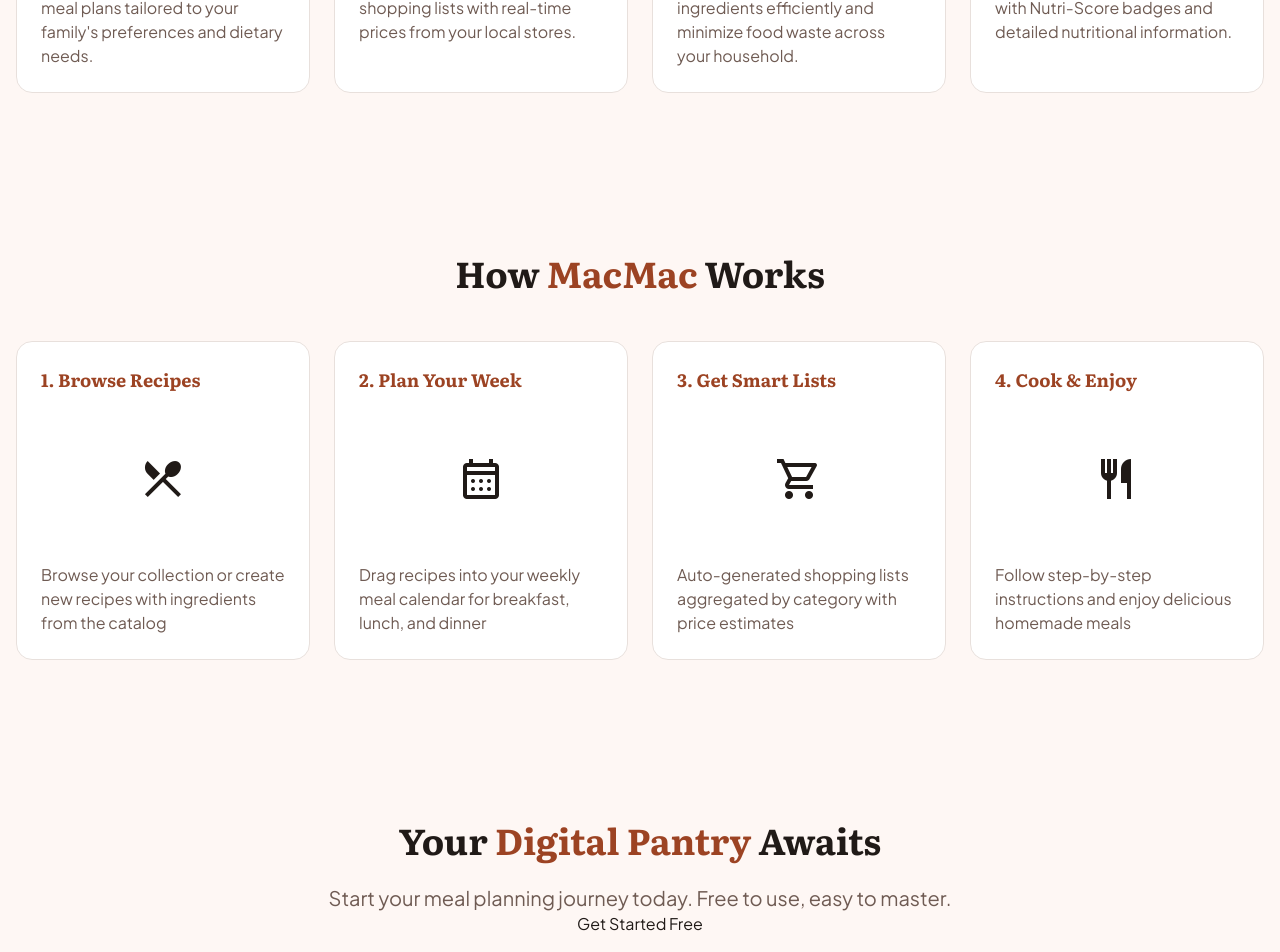
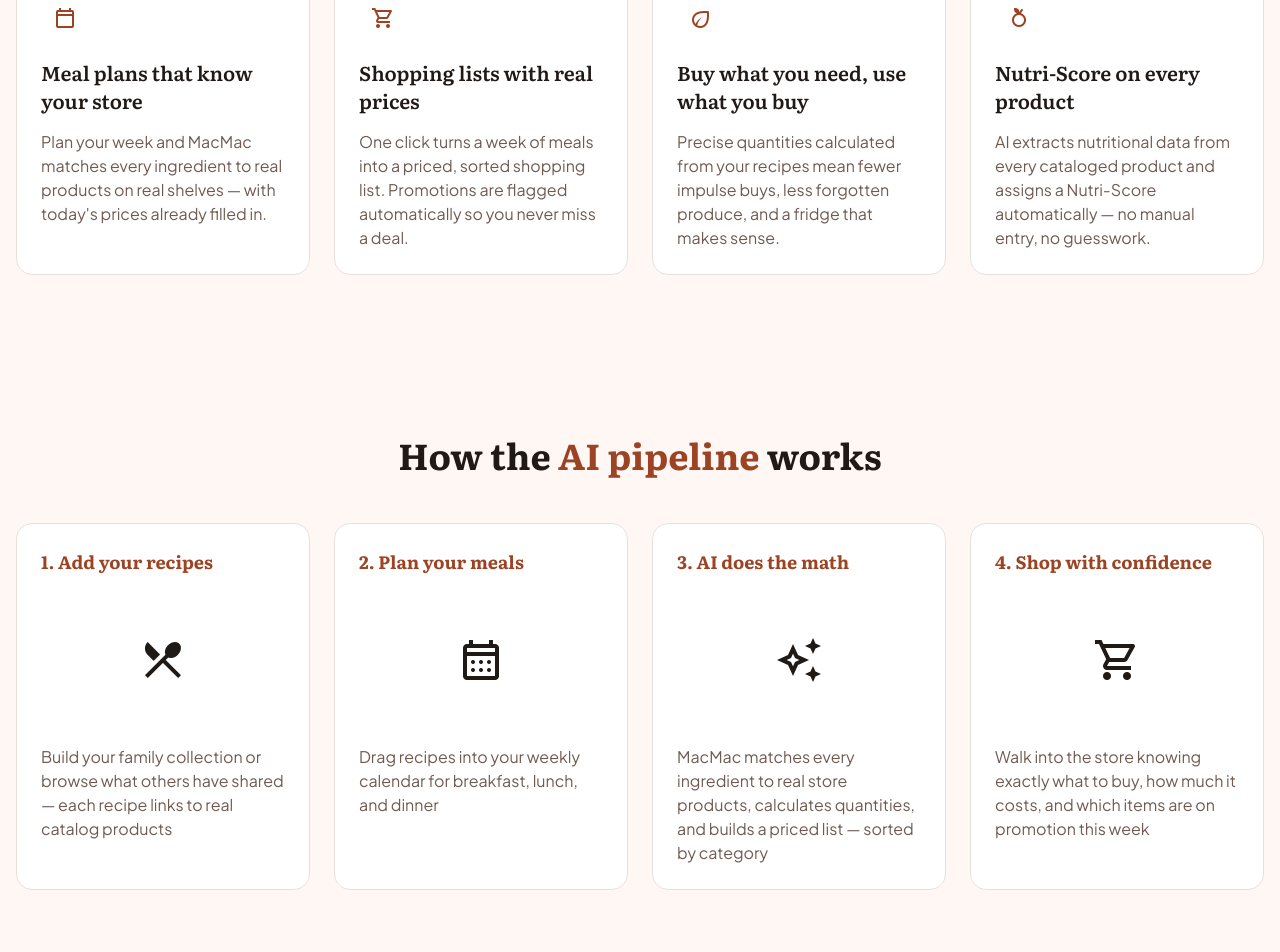
Before and after one commit to caugello/macmac, a React (Vite) app in the folder frontend/: page / in a window 1280 px wide. Shown: the part 840-1792 px from the top of the page. Built offline with nearby package versions, Linux system fonts and the light colour scheme; no server answers; sample sign-in values are in the browser's storage.

Commit message:
fix(frontend): better copywriting
Signed-off-by: Christophe Augello <caugello@redhat.com>

```diff
--- a/frontend/src/pages/Landing.tsx
+++ b/frontend/src/pages/Landing.tsx
@@ -11,11 +11,12 @@
         <div className="grid lg:grid-cols-2 gap-12 items-center">
           <div className="space-y-6">
             <h1 className="text-5xl lg:text-6xl font-heading font-bold leading-tight">
-              MacMac: <span className="text-primary">Your Digital</span> Pantry.
+              AI reads every product at your store.{' '}
+              <span className="text-primary">Your meal plan writes its own shopping list.</span>
             </h1>
             <p className="text-xl text-on-surface-variant leading-relaxed">
-              A warm, organized space for your family&apos;s recipes and meal plans. Plan smarter,
-              shop better, waste less.
+              MacMac crawls real store catalogs, enriches every product with AI, and turns your
+              weekly meals into a priced shopping list — automatically.
             </p>
             <div className="flex gap-4">
               <Button
@@ -53,10 +54,12 @@
               <div className="w-12 h-12 bg-primary/10 rounded-lg flex items-center justify-center">
                 <Icon name="calendar_today" size={24} className="text-primary" />
               </div>
-              <h3 className="text-xl font-heading font-semibold">Smart Meal Plans</h3>
+              <h3 className="text-xl font-heading font-semibold">
+                Meal plans that know your store
+              </h3>
               <p className="text-on-surface-variant">
-                Plan your week with custom meal plans tailored to your family&apos;s preferences and
-                dietary needs.
+                Plan your week and MacMac matches every ingredient to real products on real shelves
+                — with today&apos;s prices already filled in.
               </p>
             </CardContent>
           </Card>
@@ -66,9 +69,12 @@
               <div className="w-12 h-12 bg-primary/10 rounded-lg flex items-center justify-center">
                 <Icon name="shopping_cart" size={24} className="text-primary" />
               </div>
-              <h3 className="text-xl font-heading font-semibold">Smart Grocery Lists</h3>
+              <h3 className="text-xl font-heading font-semibold">
+                Shopping lists with real prices
+              </h3>
               <p className="text-on-surface-variant">
-                Automatically generated shopping lists with real-time prices from your local stores.
+                One click turns a week of meals into a priced, sorted shopping list. Promotions are
+                flagged automatically so you never miss a deal.
               </p>
             </CardContent>
           </Card>
@@ -78,10 +84,12 @@
               <div className="w-12 h-12 bg-primary/10 rounded-lg flex items-center justify-center">
                 <Icon name="eco" size={24} className="text-primary" />
               </div>
-              <h3 className="text-xl font-heading font-semibold">Reduce Food Waste</h3>
+              <h3 className="text-xl font-heading font-semibold">
+                Buy what you need, use what you buy
+              </h3>
               <p className="text-on-surface-variant">
-                Plan smarter, waste less. Use ingredients efficiently and minimize food waste across
-                your household.
+                Precise quantities calculated from your recipes mean fewer impulse buys, less
+                forgotten produce, and a fridge that makes sense.
               </p>
             </CardContent>
           </Card>
@@ -91,10 +99,10 @@
               <div className="w-12 h-12 bg-primary/10 rounded-lg flex items-center justify-center">
                 <Icon name="nutrition" size={24} className="text-primary" />
               </div>
-              <h3 className="text-xl font-heading font-semibold">Nutrition Tracking</h3>
+              <h3 className="text-xl font-heading font-semibold">Nutri-Score on every product</h3>
               <p className="text-on-surface-variant">
-                Monitor your nutrition intake with Nutri-Score badges and detailed nutritional
-                information.
+                AI extracts nutritional data from every cataloged product and assigns a Nutri-Score
+                automatically — no manual entry, no guesswork.
               </p>
             </CardContent>
           </Card>
@@ -105,55 +113,60 @@
       <section className="container mx-auto px-4 py-20">
         <div className="text-center mb-12">
           <h2 className="text-4xl font-heading font-bold mb-4">
-            How <span className="text-primary">MacMac</span> Works
+            How the <span className="text-primary">AI pipeline</span> works
           </h2>
         </div>
 
         <div className="grid md:grid-cols-2 lg:grid-cols-4 gap-6 stagger-grid">
           <Card className="bg-surface-container-lowest wireframe-border">
             <CardContent className="p-6 space-y-4">
-              <div className="text-primary font-heading font-bold text-lg">1. Browse Recipes</div>
+              <div className="text-primary font-heading font-bold text-lg">1. Add your recipes</div>
               <div className="aspect-video bg-gradient-to-br from-primary/5 to-transparent rounded-lg flex items-center justify-center">
                 <Icon name="restaurant_menu" size={48} className="text-primary/30" />
               </div>
               <p className="text-on-surface-variant">
-                Browse your collection or create new recipes with ingredients from the catalog
+                Build your family collection or browse what others have shared — each recipe links
+                to real catalog products
               </p>
             </CardContent>
           </Card>
 
           <Card className="bg-surface-container-lowest wireframe-border">
             <CardContent className="p-6 space-y-4">
-              <div className="text-primary font-heading font-bold text-lg">2. Plan Your Week</div>
+              <div className="text-primary font-heading font-bold text-lg">2. Plan your meals</div>
               <div className="aspect-video bg-gradient-to-br from-primary/5 to-transparent rounded-lg flex items-center justify-center">
                 <Icon name="calendar_month" size={48} className="text-primary/30" />
               </div>
               <p className="text-on-surface-variant">
-                Drag recipes into your weekly meal calendar for breakfast, lunch, and dinner
+                Drag recipes into your weekly calendar for breakfast, lunch, and dinner
               </p>
             </CardContent>
           </Card>
 
           <Card className="bg-surface-container-lowest wireframe-border">
             <CardContent className="p-6 space-y-4">
-              <div className="text-primary font-heading font-bold text-lg">3. Get Smart Lists</div>
+              <div className="text-primary font-heading font-bold text-lg">3. AI does the math</div>
               <div className="aspect-video bg-gradient-to-br from-primary/5 to-transparent rounded-lg flex items-center justify-center">
-                <Icon name="shopping_cart" size={48} className="text-primary/30" />
+                <Icon name="auto_awesome" size={48} className="text-primary/30" />
               </div>
               <p className="text-on-surface-variant">
-                Auto-generated shopping lists aggregated by category with price estimates
+                MacMac matches every ingredient to real store products, calculates quantities, and
+                builds a priced list — sorted by category
               </p>
             </CardContent>
           </Card>
 
           <Card className="bg-surface-container-lowest wireframe-border">
             <CardContent className="p-6 space-y-4">
-              <div className="text-primary font-heading font-bold text-lg">4. Cook & Enjoy</div>
+              <div className="text-primary font-heading font-bold text-lg">
+                4. Shop with confidence
+              </div>
               <div className="aspect-video bg-gradient-to-br from-primary/5 to-transparent rounded-lg flex items-center justify-center">
-                <Icon name="restaurant" size={48} className="text-primary/30" />
+                <Icon name="shopping_cart" size={48} className="text-primary/30" />
               </div>
               <p className="text-on-surface-variant">
-                Follow step-by-step instructions and enjoy delicious homemade meals
+                Walk into the store knowing exactly what to buy, how much it costs, and which items
+                are on promotion this week
               </p>
             </CardContent>
           </Card>
@@ -164,10 +177,11 @@
       <section className="container mx-auto px-4 py-20 text-center">
         <div className="max-w-2xl mx-auto space-y-6">
           <h2 className="text-4xl font-heading font-bold">
-            Your <span className="text-primary">Digital Pantry</span> Awaits
+            Your store is already <span className="text-primary">cataloged</span>
           </h2>
           <p className="text-xl text-on-surface-variant">
-            Start your meal planning journey today. Free to use, easy to master.
+            AI has read every product, extracted every price, and scored every Nutri-Score. All
+            that&apos;s left is your first recipe.
           </p>
           <Button
             asChild
--- a/frontend/src/pages/Login.tsx
+++ b/frontend/src/pages/Login.tsx
@@ -34,15 +34,15 @@
         <div className="absolute bottom-24 right-12 w-48 h-48 rounded-full border-2 border-dashed border-white/10" />
         <div className="relative text-white max-w-md space-y-6 animate-enter">
           <h2 className="text-4xl font-heading font-bold leading-tight">
-            Plan smarter,
+            AI-powered
             <br />
-            cook better,
+            meal planning
             <br />
-            waste less.
+            with real prices.
           </h2>
           <p className="text-white/70 text-lg leading-relaxed">
-            Your family&apos;s recipes, meal plans, and shopping lists — all in one warm, organized
-            space.
+            Recipes, meal plans, and shopping lists built on a live product catalog — priced,
+            scored, and sorted before you reach the store.
           </p>
           <div className="flex items-center gap-3 pt-4">
             <div className="w-10 h-10 rounded-full bg-white/10 flex items-center justify-center">
@@ -70,7 +70,7 @@
           <div className="mb-8">
             <h1 className="text-headline-xl font-heading font-bold text-center">MacMac</h1>
             <p className="text-body-lg text-on-surface-variant text-center mt-2">
-              Welcome to your digital pantry.
+              AI-powered meal planning. Real store prices.
             </p>
           </div>
 
```
Also changed, not shown: 2 other files (tests, documents, lock files or other folders).
